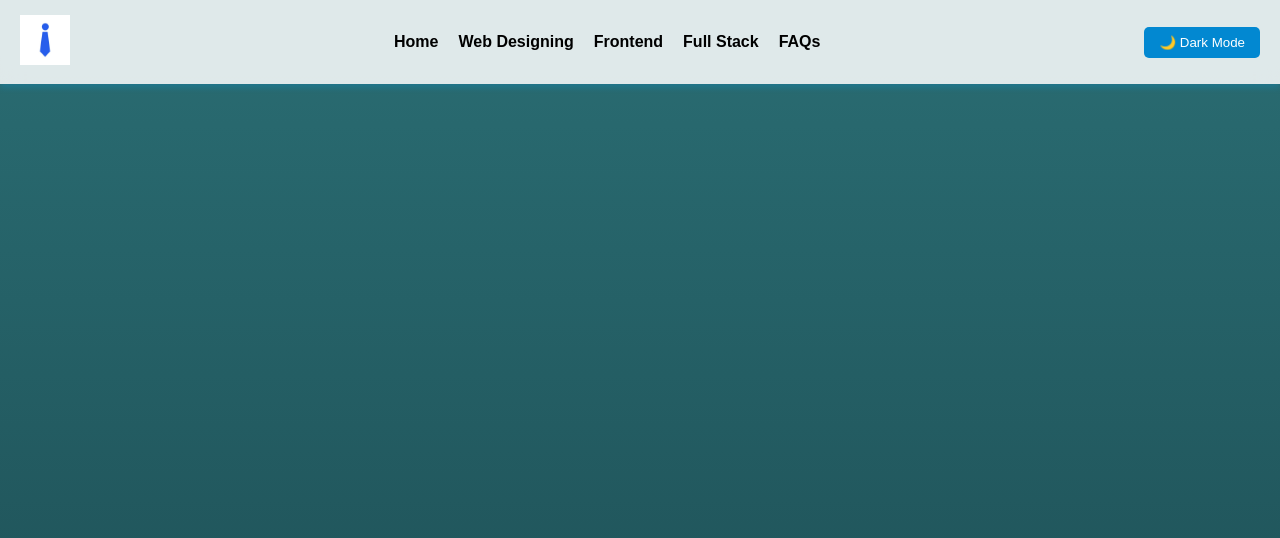
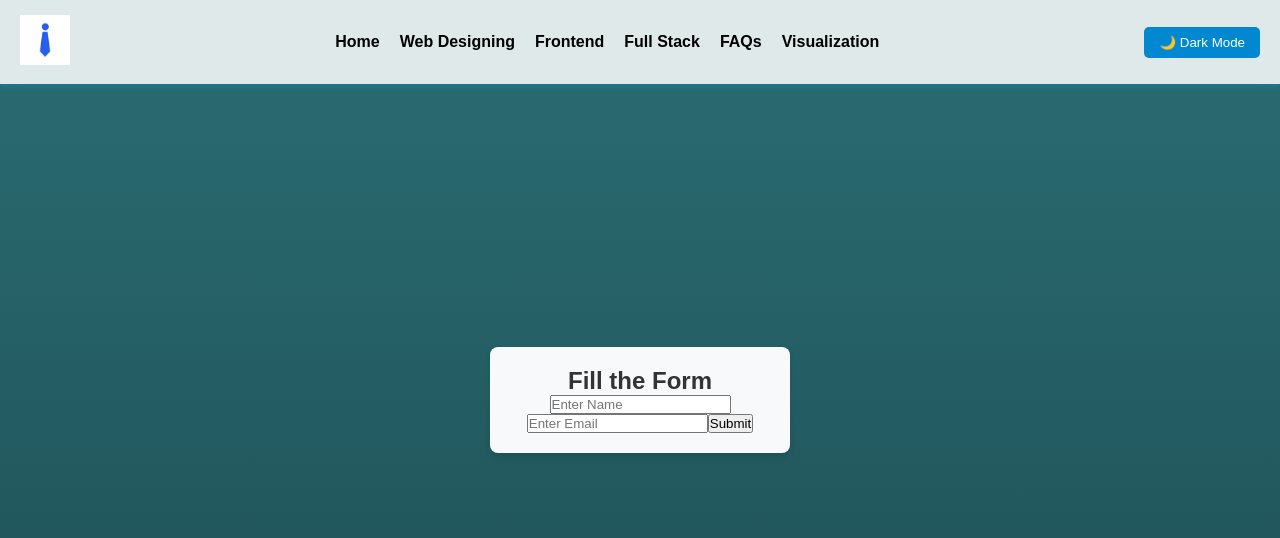
Before and after one commit to AbhishekDL36/course-curriculum, a React (Vite) app: page /visualization in a window 1280 px wide. Shown: the top 538 px of the page. Built offline with nearby package versions, Linux system fonts and the light colour scheme.

Commit message:
added visualization

```diff
--- a/src/App.jsx
+++ b/src/App.jsx
@@ -10,6 +10,7 @@ import Card from './Card';
 import Frontend from './Frontend';
 import FullStack from './FullStack';
 import FAQ from './FAQ';
+import FormToDBVisualization from './Visualization';
 
 const App = () => {
   const [darkMode, setDarkMode] = useState(false);
@@ -36,6 +37,7 @@ const App = () => {
         <Route path='/frontend' element={<Frontend/>}/>
         <Route path='/full-stack' element={<FullStack/>}/>
         <Route path='/faqs' element={<FAQ/>}/>
+        <Route path='/visualization' element={<FormToDBVisualization/>}/>
       </Routes>
     </div>
   );
--- a/src/FAQ.jsx
+++ b/src/FAQ.jsx
@@ -4,7 +4,7 @@ import React from 'react'
 export default function FAQ() {
   return (
     <div>
-
+      FAQ
     </div>
   )
 }
--- a/src/Navbar.jsx
+++ b/src/Navbar.jsx
@@ -26,6 +26,7 @@ const Navbar = ({ darkMode, setDarkMode }) => {
           <li><Link to="/frontend" onClick={() => setMenuOpen(false)}>Frontend</Link></li>
           <li><Link to="/full-stack" onClick={() => setMenuOpen(false)}>Full Stack</Link></li>
           <li><Link to="/faqs" onClick={() => setMenuOpen(false)}>FAQs</Link></li>
+          <li><Link to="/visualization" onClick={() => setMenuOpen(false)}>Visualization</Link></li>
         </ul>
       </nav>
 
--- /dev/null
+++ b/src/Visualization.jsx
@@ -0,0 +1,78 @@
+
+
+
+import React, { useState } from "react";
+import { motion } from "framer-motion";
+import "./visualisation.css";
+
+const FormToDBVisualization = () => {
+  const [submittedData, setSubmittedData] = useState(null);
+  const [serverData, setServerData] = useState(null);
+  const [isProcessing, setIsProcessing] = useState(false);
+  const [showDatabase, setShowDatabase] = useState(false);
+  const [animateLine, setAnimateLine] = useState(false);
+
+  const handleSubmit = (e) => {
+    e.preventDefault();
+    setIsProcessing(true);
+    setShowDatabase(false);
+    setAnimateLine(false);
+
+    const formData = {
+      name: e.target.name.value,
+      email: e.target.email.value,
+    };
+
+    setServerData(formData); // Show data in server box
+
+    setTimeout(() => {
+      setAnimateLine(true); // Start moving data to database
+    }, 1500);
+
+    setTimeout(() => {
+      setSubmittedData(formData);
+      setShowDatabase(true);
+      setServerData(null);
+      setIsProcessing(false);
+      setAnimateLine(false);
+    }, 3000);
+  };
+
+  return (
+    <div className="container">
+      {/* Form Box */}
+      <motion.div className="form-container" initial={{ opacity: 0, y: -50 }} animate={{ opacity: 1, y: 0 }} transition={{ duration: 0.5 }}>
+        <h2>Fill the Form</h2>
+        <form onSubmit={handleSubmit} className="form">
+          <input type="text" name="name" placeholder="Enter Name" required />
+          <input type="email" name="email" placeholder="Enter Email" required />
+          <button type="submit">Submit</button>
+        </form>
+      </motion.div>
+
+      {/* Server Box */}
+      {serverData && (
+        <motion.div className="server-box" initial={{ opacity: 0 }} animate={{ opacity: 1 }} transition={{ duration: 0.5 }}>
+          <h3>📡 Server</h3>
+          <p><strong>Name:</strong> {serverData.name}</p>
+          <p><strong>Email:</strong> {serverData.email}</p>
+          <p className="processing">Processing...</p>
+        </motion.div>
+      )}
+
+      {/* Animated Line (Server to Database) */}
+      {animateLine && <motion.div className="line" initial={{ width: "0%" }} animate={{ width: "50%" }} transition={{ duration: 1 }}></motion.div>}
+
+      {/* Database Box */}
+      {showDatabase && submittedData && (
+        <motion.div className="database-entry" initial={{ opacity: 0, scale: 0.5 }} animate={{ opacity: 1, scale: 1 }} transition={{ duration: 0.5 }}>
+          <h3>📂 Database</h3>
+          <p><strong>Name:</strong> {submittedData.name}</p>
+          <p><strong>Email:</strong> {submittedData.email}</p>
+        </motion.div>
+      )}
+    </div>
+  );
+};
+
+export default FormToDBVisualization;
--- /dev/null
+++ b/src/visualisation.css
@@ -0,0 +1,78 @@
+/* General Styling */
+.container {
+    display: flex;
+    flex-direction: column;
+    align-items: center;
+    gap: 20px;
+    padding: 30px;
+    font-family: Arial, sans-serif;
+  }
+
+  /* Form Styling */
+  .form-container {
+    background: #f8f9fa;
+    padding: 20px;
+    border-radius: 8px;
+    box-shadow: 0 4px 6px rgba(0, 0, 0, 0.1);
+    text-align: center;
+    width: 300px;
+  }
+
+  .form-title {
+    margin-bottom: 15px;
+    font-size: 20px;
+    font-weight: bold;
+  }
+
+  .input-field {
+    width: 100%;
+    padding: 10px;
+    margin-bottom: 10px;
+    border: 1px solid #ddd;
+    border-radius: 4px;
+  }
+
+  .submit-button {
+    background: #007bff;
+    color: white;
+    border: none;
+    padding: 10px;
+    width: 100%;
+    border-radius: 4px;
+    cursor: pointer;
+    font-size: 16px;
+  }
+
+  .submit-button:hover {
+    background: #0056b3;
+  }
+
+  /* Server & Database Visualization */
+  .server-box,
+  .database-entry {
+    background: rgb(87, 191, 87);
+    padding: 15px;
+    border: 1px solid #ffeeba;
+    border-radius: 5px;
+    width: 300px;
+    box-shadow: 0 4px 6px rgba(0, 0, 0, 0.1);
+    text-align: center;
+  }
+
+  .server-title,
+  .database-title {
+    font-size: 18px;
+    font-weight: bold;
+  }
+
+  .processing {
+    color: #d39e00;
+    font-style: italic;
+  }
+
+  /* Animation Line */
+  .line {
+    height: 5px;
+    background: #28a745;
+    margin: 10px 0;
+  }
```
Also changed, not shown: package.json (+6 -6 lines), 1 other file (tests, documents, lock files or other folders).
